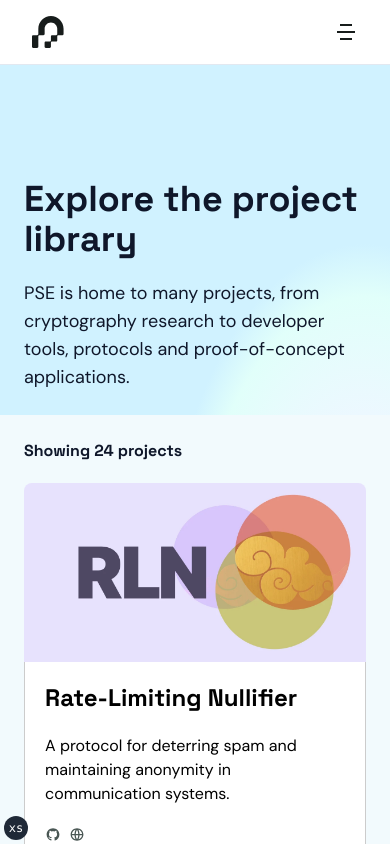
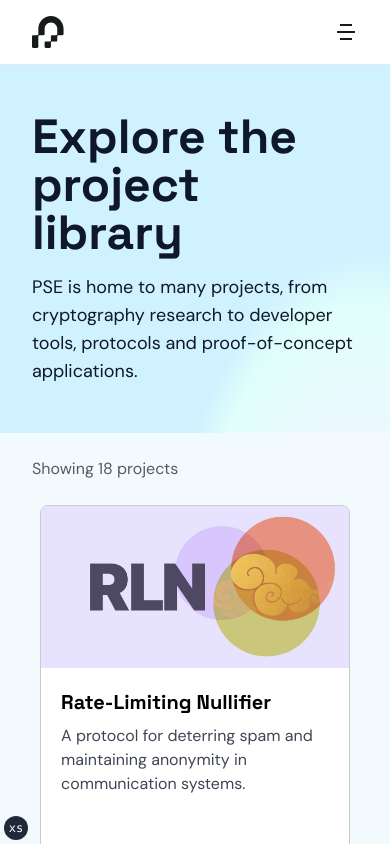
Before and after one commit to privacy-scaling-explorations/pse.dev, a Next.js app: page /projects in a window 390 px wide. Shown: the top 844 px of the page. Built offline with nearby package versions, Linux system fonts and the light colour scheme.

Commit message:
fix: :iphone: Make projects page responsive

```diff
--- a/app/projects/page.tsx
+++ b/app/projects/page.tsx
@@ -1,10 +1,10 @@
-"use client"
+"use client";
 
-import NextImage from "next/image"
-import NextLink from "next/link"
+import Image from "next/image"
+import Link from "next/link"
 import { useRouter } from "next/navigation"
-import GithubVector from "@/public/social-medias/github-fill.svg"
-import GlobalVector from "@/public/social-medias/global-line.svg"
+import GithubIcon from "@/public/social-medias/github-fill.svg"
+import GlobeIcon from "@/public/social-medias/global-line.svg"
 
 import { projects } from "@/config/projects"
 
@@ -12,72 +12,81 @@ export default function ProjectsPage() {
   const router = useRouter()
 
   return (
-    <section className="flex flex-col items-center">
-      <div className="relative flex h-[350px] w-full overflow-hidden bg-second-gradient md:h-[300px]">
-        <div className="z-[11] flex w-full flex-col justify-end gap-5 p-[24px] md:p-[32px] lg:p-[64px]">
-          <h1 className="text-4xl font-[700] md:text-5xl md:font-[400]">
-            Explore the project library
-          </h1>
+    <section>
+      <div className="bg-second-gradient">
+        <div className="container mx-auto py-12 lg:py-24">
+          <h1 className="text-5xl font-bold">Explore the project library</h1>
+          <p className="p-2"></p>
           <p className="w-full text-lg md:w-[612px] md:text-xl">
             PSE is home to many projects, from cryptography research to
             developer tools, protocols and proof-of-concept applications.
           </p>
         </div>
       </div>
-      <div className="flex w-full flex-col gap-5 bg-anakiwa p-[24px] md:p-[32px] lg:p-[64px]">
-        <h1>Showing 24 projects</h1>
-        <div className="grid grid-cols-1 gap-5 md:grid-cols-2 lg:grid-cols-3 xl:grid-cols-4 2xl:grid-cols-5">
-          {projects.map((item, index) => {
+      <div className="w-full bg-anakiwa">
+        <div className="container">
+          <p className="p-3"></p>
+          <p className="text-base text-slate-900/70 md:text-lg">{`Showing ${projects.length} projects`}</p>
+          <div className="flex flex-wrap justify-center gap-6 py-6">
+            {projects.map((project, index) => {
               return (
                 <div
                   key={index}
-                onClick={() => router.push(`/projects/${item.id}`)}
-                className="flex h-full w-full cursor-pointer flex-col md:h-[500px]"
+                  onClick={() => router.push(`/projects/${project.id}`)}
+                  className="flex h-[419px] w-[310px] cursor-pointer flex-col overflow-hidden rounded-lg border border-slate-900/20 transition ease-in-out hover:scale-105"
                 >
-                <div className="flex h-full max-h-full overflow-hidden md:max-h-[163px]">
-                  {item.image.length > 0 ? (
-                    <NextImage
-                      src={require(`@/public/projects-logo/${item.image}`)}
-                      alt="githubVector"
-                      className="rounded-t-lg"
+                  {project.image.length > 0 ? (
+                    <Image
+                      src={require(`@/public/projects-logo/${project.image}`)}
+                      alt={project.name}
+                      className="h-[163px] w-full rounded-t-lg object-cover"
                     />
                   ) : (
-                    <div className="h-[200px] w-full rounded-t-lg bg-[#A3DFF0]" />
+                    <Image
+                      src={require(`@/public/projects-logo/fallback.webp`)}
+                      alt={project.name}
+                      className="h-[163px] w-full rounded-t-lg object-cover"
+                    />
                   )}
+                  <div className="flex h-full flex-col justify-between gap-5 rounded-b-lg bg-white p-5">
+                    <div className="flex flex-col justify-start gap-2">
+                      <h1 className="text-xl font-bold text-black">
+                        {project.name}
+                      </h1>
+                      <p className="text-slate-900/80">{project.tldr}</p>
                     </div>
-                <div className="flex h-full flex-col justify-between gap-5 rounded-b-lg border-x border-b border-[#ccc] bg-white p-5">
-                  <h1 className="text-2xl font-bold text-black">{item.name}</h1>
-                  <p className="text-base text-black">{item.tldr}</p>
                     <div
                       className="mr-auto flex items-center justify-start gap-2"
                       onClick={(e) => e.stopPropagation()}
                     >
-                    <NextLink
-                      href={`${item.links.github}`}
+                      <Link
+                        href={`${project.links.github}`}
                         target="_blank"
                         rel="noreferrer"
+                        className="hover:opacity-60"
                       >
-                      <NextImage
-                        src={GithubVector}
+                        <Image
+                          src={GithubIcon}
                           alt="githubVector"
                           className="cursor-pointer"
-                        width={16}
-                        height={16}
+                          width={18}
+                          height={18}
                         />
-                    </NextLink>
-                    <NextLink
-                      href={`${item.links.website}`}
+                      </Link>
+                      <Link
+                        href={`${project.links.website}`}
                         target="_blank"
                         rel="noreferrer"
+                        className="hover:opacity-60"
                       >
-                      <NextImage
-                        src={GlobalVector}
+                        <Image
+                          src={GlobeIcon}
                           className="cursor-pointer"
                           alt="globalVector"
-                        width={16}
-                        height={16}
+                          width={18}
+                          height={18}
                         />
-                    </NextLink>
+                      </Link>
                     </div>
                   </div>
                 </div>
@@ -85,6 +94,7 @@ export default function ProjectsPage() {
             })}
           </div>
         </div>
+      </div>
     </section>
   )
 }
```
Lines whose indentation alone changed are shown as unchanged.
